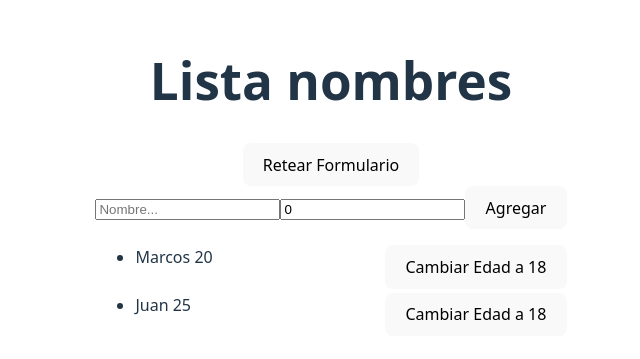
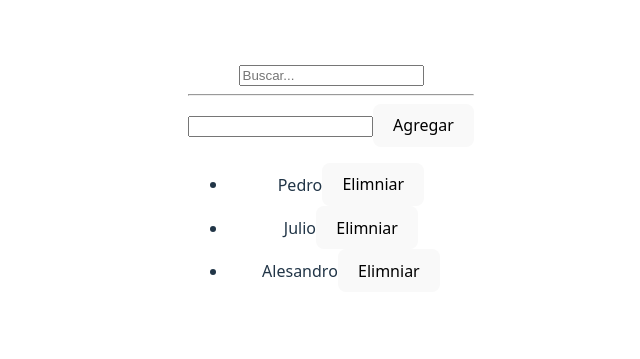
Before and after one commit to mrualesk/CLASES-KRUGER, a React (Vite) app in the folder FRONTEND/REACT/project_1/: page / in a window 1280 px wide. Shown: the part 215-574 px from the top of the page, without its empty margins (309-949 px from the left). Built offline with nearby package versions, Linux system fonts and the light colour scheme.

Commit message:
Add array exercise file and expand array methods with examples in `metodos.js`.

```diff
--- a/FRONTEND/REACT/project_1/src/App.jsx
+++ b/FRONTEND/REACT/project_1/src/App.jsx
@@ -4,6 +4,7 @@ import Contador from "./components/Contador.jsx";
 import {Fragment} from "react";
 import {AgregarElemento} from "./components/AgregarElemento.jsx";
 import EjemploStateMultiPropiedad from "./components/EjemploStateMultiPropiedad.jsx";
+import ListaElementos from "./components/ListaElementos.jsx";
 
 function App() {
     // Un elemento JSX O TSX solo puede devolver un nodo
@@ -11,9 +12,9 @@ function App() {
 
     return (
         <Fragment>
-
+            <ListaElementos/>
             {/*<AgregarElemento/>*/}
-            <EjemploStateMultiPropiedad/>
+            {/*<EjemploStateMultiPropiedad/>*/}
             {/*<h1>Hola Mundo</h1>*/}
             {/*<Nombre/>*/}
             {/*<Nombre nombreInicial="Juan"/>*/}
--- /dev/null
+++ b/FRONTEND/REACT/project_1/src/components/ListaElementos.jsx
@@ -0,0 +1,89 @@
+import React, {useEffect, useState} from 'react';
+
+const estudiantesInicial = [
+    {
+        nombre: "Pedro",
+        edad: 22,
+        curso: "Matematicas"
+    },
+    {
+        nombre: "Julio",
+        edad: 22,
+        curso: "Matematicas"
+    },
+    {
+        nombre: "Alesandro",
+        edad: 22,
+        curso: "Matematicas"
+    },
+]
+
+export default function ListaElementos() {
+
+    const [estudiantes, setEstudiantes] = useState(estudiantesInicial)
+    const [nuevoNombre, setNuevoNombre] = useState("")
+
+    const [buscar, setBuscar] = useState("")
+
+
+    const onChange = (evento) => {
+        const valor = evento.target.value;
+        setNuevoNombre(valor)
+    }
+
+    const onChangeBuscar = (evento) => {
+        const valor = evento.target.value;
+        setBuscar(valor)
+    }
+
+    const agregarNombre = () => {
+        const nuevoEstudiante = {
+            nombre: nuevoNombre,
+            edad: 20,
+            curso: "Programacion"
+        }
+        setEstudiantes([...estudiantes, nuevoEstudiante])
+    }
+
+    const eliminarEstudiante = (nombre) => {
+        const estudiantesFiltrados = estudiantes.filter((estudiante) => estudiante.nombre !== nombre)
+        setEstudiantes(estudiantesFiltrados)
+    }
+
+    useEffect(() => {
+
+        const estudiantesBuscados = estudiantes.filter(estudiante => estudiante.nombre.includes(buscar))
+        setEstudiantes(estudiantesBuscados)
+
+    }, [buscar]);
+
+    return (
+        <div>
+            <div>
+                <input onChange={onChangeBuscar} type="text" placeholder="Buscar..."/>
+
+            </div>
+            <hr/>
+            <div>
+                <input onChange={(e) => onChange(e)} type="text"/>
+                <button onClick={agregarNombre}>Agregar</button>
+            </div>
+
+            <span>{nuevoNombre}</span>
+
+            <ul>
+                {
+                    estudiantes.map((estudiante) => {
+                        return <li>
+                            <span>
+                                {estudiante.nombre}
+                            </span>
+                            <button onClick={() => eliminarEstudiante(estudiante.nombre)}>Elimniar</button>
+                        </li>
+                    })
+                }
+            </ul>
+
+        </div>
+    );
+};
```
Also changed, not shown: 1 other file (tests, documents, lock files or other folders).
